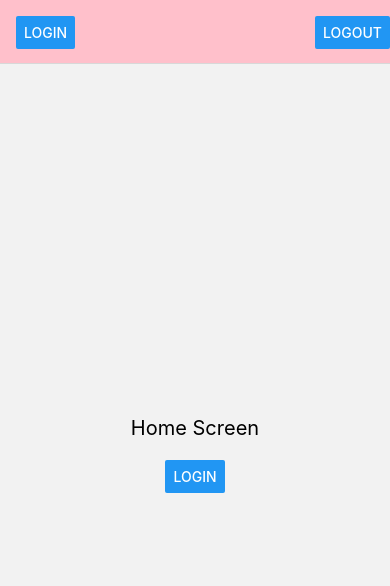
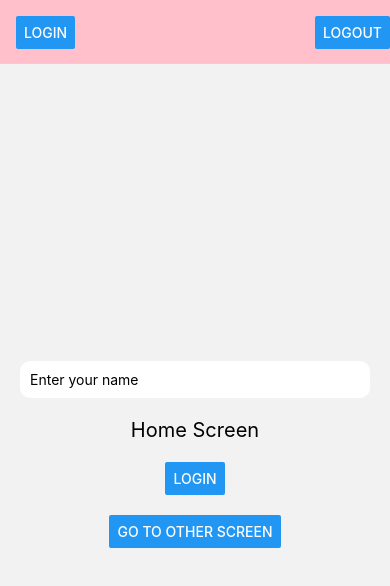
Before and after one commit to Synoize/learn-react-native-app, a React Native app: screen / in a window 390 px wide. Shown: the top 586 px of the page. Built offline with nearby package versions, Linux system fonts and the light colour scheme.

Commit message:
data passing one to another screen

```diff
--- a/App.jsx
+++ b/App.jsx
@@ -1,4 +1,4 @@
-import { Button, StatusBar, StyleSheet, Text, View } from "react-native"
+import { Button, StatusBar, StyleSheet, Text, TextInput, View } from "react-native"
 import Header from "./src/components/Header";
 import { extranalStyles } from "./style";
 import SignupForm from "./src/components/SignupForm";
@@ -21,6 +21,7 @@ import PlatformComponent from "./src/components/PlatformComponent";
 import WebView from "react-native-webview";
 import { NavigationContainer, useNavigation } from "@react-navigation/native";
 import { createNativeStackNavigator } from "@react-navigation/native-stack";
+import { useState } from "react";
 
 const Stack = createNativeStackNavigator();
 
@@ -46,7 +47,9 @@ const App = () => {
         headerShown: true
       }}>
         <Stack.Screen name="Home" component={HomeScreen} options={{ headerShown: true }} />
+        <Stack.Screen name="NewScreen" component={NewScreen} options={{ headerTitle: "New Screen" }} />
         <Stack.Screen name="SignupForm" component={SignupForm} options={{ headerTitle: "Signup" }} />
+        <Stack.Screen name="OtherScreen" component={OtherScreen} options={{ headerTitle: "Other" }} />
         <Stack.Screen name="HandleForm" component={HandleForm} />
         <Stack.Screen name="Flatlist" component={Flatlist} />
         <Stack.Screen name="Map" component={Map} />
@@ -69,11 +72,38 @@ const App = () => {
 }
 
 const HomeScreen = ({ }) => {
+  const [name, setName] = useState("");
+  const navigation = useNavigation();
+  return (
+    <View style={{ flex: 1, justifyContent: 'center', alignItems: 'center', gap: 20, padding: 20}}>
+      <TextInput style={{backgroundColor: 'white', width: '100%', borderRadius: 10, padding:10}} placeholder="Enter your name" value={name} onChangeText={(val)=> setName(val)}/>
+      <Text style={{ fontSize: 20 }}>Home Screen</Text>
+      <Button title="Login" onPress={() => navigation.navigate("SignupForm")} />
+      <Button title="Go to Other Screen" onPress={() => navigation.navigate("OtherScreen", {name: name, status: "development"})} />
+    </View>
+  )
+}
+
+const NewScreen = ({ }) => {
   const navigation = useNavigation()
   return (
     <View style={{ flex: 1, justifyContent: 'center', alignItems: 'center', gap: 20 }}>
-      <Text style={{ fontSize: 20 }}>Home Screen</Text>
+      <Text style={{ fontSize: 20 }}>New Screen</Text>
       <Button title="Login" onPress={() => navigation.navigate("SignupForm")} />
+      <Button title="Go to Other Screen" onPress={() => navigation.navigate("OtherScreen", {name: "Ios App", status: "ios development"})} />
+    </View>
+  )
+}
+
+const OtherScreen = ({navigation, route}) => {
+  const data = route.params
+  console.log("OtherScreen data", data);
+
+  return (
+    <View style={{ flex: 1, justifyContent: 'center', alignItems: 'center', gap: 20 }}>
+      <Text style={{ fontSize: 20 }}>{data.name} : {data.status}</Text>
+      <Button title="Go to Home" onPress={() => navigation.navigate("Home")} />
+      <Button title="Go to New" onPress={() => navigation.navigate("NewScreen")} />
     </View>
   )
 }
--- a/src/components/SignupForm.jsx
+++ b/src/components/SignupForm.jsx
@@ -1,8 +1,8 @@
-import { useNavigation } from '@react-navigation/native';
 import React, { useState } from 'react';
 import { View, TextInput, Button, Text, StyleSheet } from 'react-native';
 
-const SignupForm = ({navigation}) => {
+const SignupForm = ({navigation, route}) => {
+    const data = route.params;
     const defaultUserData = {
         name: '',
         email: '',
@@ -49,6 +49,7 @@ const SignupForm = ({navigation}) => {
                 secureTextEntry
             />
             <Button title="Sign Up" onPress={handleFormSubmit} />
+
         </View>
     );
 };
```
